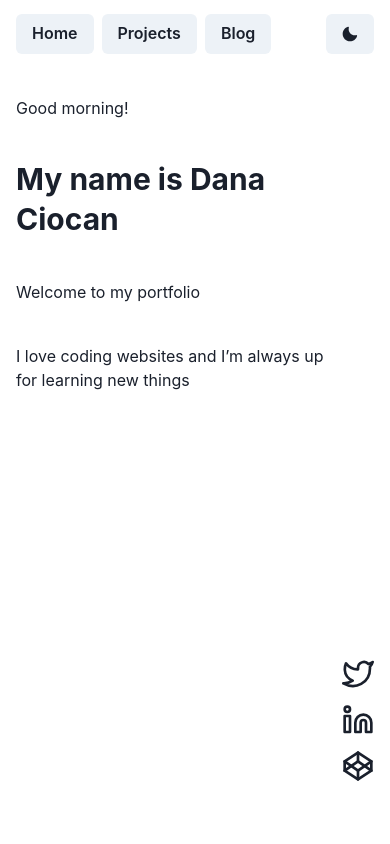
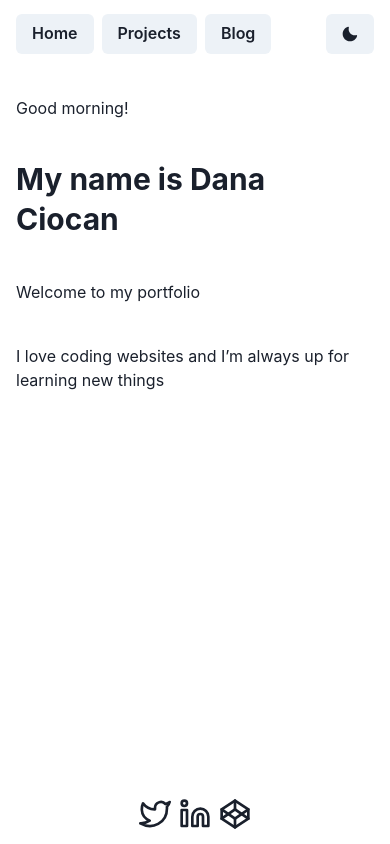
Before and after one commit to dana-ciocan/portfolio, a Next.js app: page / in a window 390 px wide. Built offline with nearby package versions, Linux system fonts and the light colour scheme.

Commit message:
Change mobile layout

```diff
--- a/components/Layout/Layout.tsx
+++ b/components/Layout/Layout.tsx
@@ -25,17 +25,18 @@ const Layout = ({ children }: LayoutProps) => {
           <GridItem colSpan={12}>
             <NavMenu />
           </GridItem>
-          <GridItem colSpan={11}>
+          <GridItem colSpan={{ base: 12, md: 11 }}>
             <main>{children}</main>
           </GridItem>
-          <GridItem>
+          <GridItem rowSpan={2} colSpan={{ base: 12, md: 1 }}>
             <Flex
-              justifyContent="flex-end"
-              alignItems="flex-end"
-              flexDirection="column"
+              justifyContent={{ base: 'center', md: 'flex-end' }}
+              alignItems={{ base: 'flex-end', md: 'center' }}
+              flexDirection={{ base: 'row', md: 'column' }}
               minHeight="100%"
               py={2}
-              rowGap={2}
+              rowGap={{ base: 0, md: 2 }}
+              gap={{ base: 2, md: 0 }}
             >
               <SocialIcons />
             </Flex>
```
